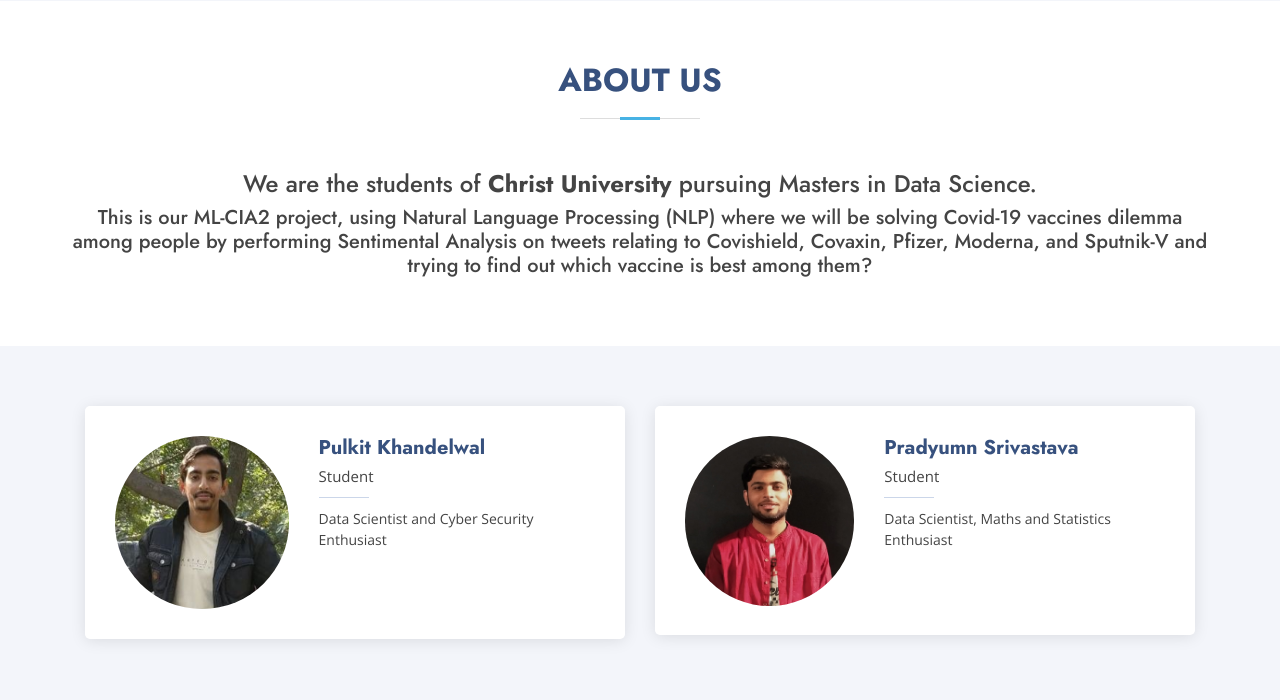
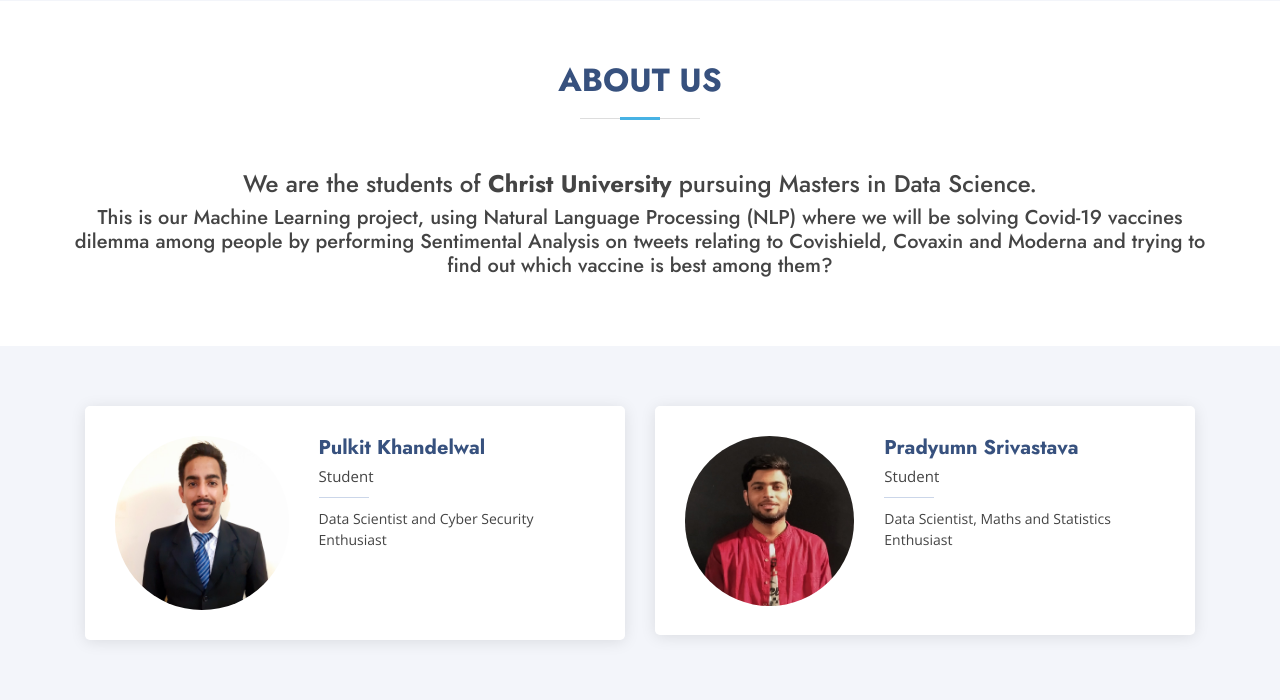
Before and after one commit to pulkitkhandelwal29/Covid-Vaccines-Sentiments-Analysis, a Flask app: page / in a window 1280 px wide. Shown: the part 738-1438 px from the top of the page. Run offline with Flask 2, Linux system fonts and the light colour scheme; some libraries are stand-ins or nearby versions.

Commit message:
Static Files and index.html updated

```diff
--- a/templates/index.html
+++ b/templates/index.html
@@ -128,7 +128,7 @@
               We are the students of <b>Christ University</b> pursuing Masters in Data Science.<br>
             </h4>
             <h5>
-              This is our ML-CIA2 project, using Natural Language Processing (NLP) where we will be solving Covid-19 vaccines dilemma among people by performing Sentimental Analysis on tweets relating to Covishield, Covaxin, Pfizer, Moderna, and Sputnik-V and trying to find out which vaccine is best among them?
+              This is our Machine Learning project, using Natural Language Processing (NLP) where we will be solving Covid-19 vaccines dilemma among people by performing Sentimental Analysis on tweets relating to Covishield, Covaxin and Moderna and trying to find out which vaccine is best among them?
             </h5>
 		</center>
           </div>
@@ -142,7 +142,7 @@
 
           <div class="col-lg-6">
             <div class="member d-flex align-items-start" data-aos="zoom-in" data-aos-delay="100">
-              <div class="pic"><img src="static/assets/img/team/pulkit.png" class="img-fluid" alt=""></div>
+              <div class="pic"><img src="static/assets/img/team/pulkit.jpg" class="img-fluid" alt=""></div>
               <div class="member-info">
                 <h4>Pulkit Khandelwal</h4>
                 <span>Student</span>
@@ -264,8 +264,6 @@
                   <option value="covishield">Covishield</option>
                   <option value="covaxin">Covaxin</option>
                   <option value="moderna">Moderna</option>
-                  <option value="pfizer">Pfizer</option>
-                  <option value="sputnik">Sputnik V</option>
                 </select>
               </font>
               <br>
```
Also changed, not shown: static/assets/img/team/pulkit.jpg (added), static/assets/img/team/pulkit.png (deleted).
